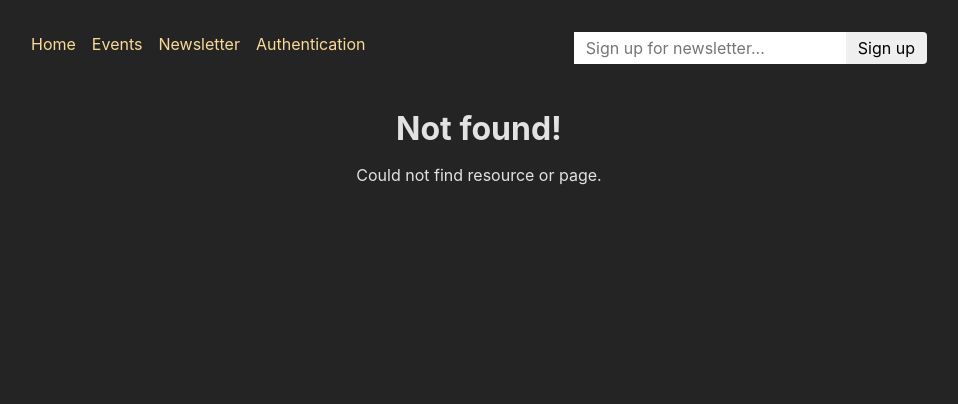
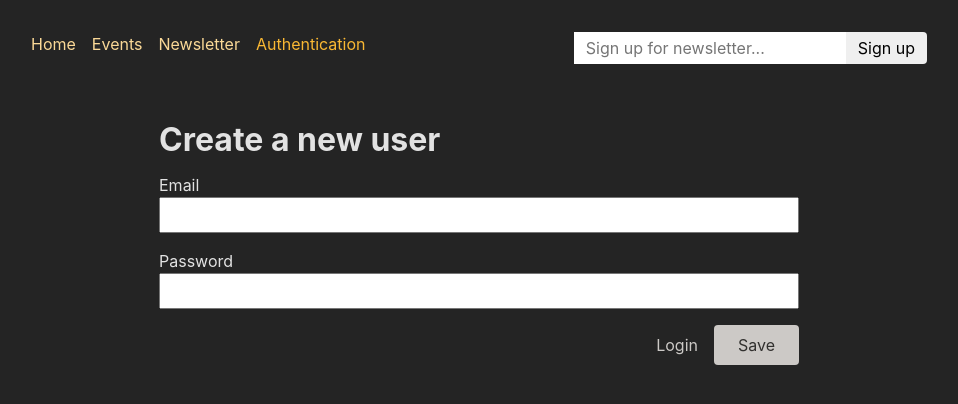
Before and after one commit to MarceloLeonCaceres/React-22-Authentication, a React (Create React App) app in the folder frontend/: page /auth in a window 1280 px wide. Before the commit this address had no page. Shown: the top 404 px of the page, without its empty margins (161-1119 px from the left). Built offline with nearby package versions, Linux system fonts and the light colour scheme.

Commit message:
491 Validating User Input and Outputting Validation Errors

```diff
--- a/frontend/src/App.js
+++ b/frontend/src/App.js
@@ -56,7 +56,7 @@ const router = createBrowserRouter([
         ],
       },
       {
-        path: 'authentication',
+        path: 'auth',
         element: <AuthenticationPage />,
         action: authAction
       },
--- a/frontend/src/components/AuthForm.js
+++ b/frontend/src/components/AuthForm.js
@@ -1,15 +1,33 @@
-import { Form, Link, useSearchParams } from 'react-router-dom';
+import {
+  Form,
+  Link,
+  useSearchParams,
+  useActionData,
+  useNavigation,
+} from "react-router-dom";
 
-import classes from './AuthForm.module.css';
+import classes from "./AuthForm.module.css";
 
 function AuthForm() {
+  const data = useActionData();
+  const navigation = useNavigation();
+
   const [searchParams] = useSearchParams();
-  const isLogin =searchParams.get('mode') === 'login';
+  const isLogin = searchParams.get("mode") === "login";
+  const isSubmitting = navigation.state === "submitting";
 
   return (
     <>
       <Form method="post" className={classes.form}>
-        <h1>{isLogin ? 'Log in' : 'Create a new user'}</h1>
+        <h1>{isLogin ? "Log in" : "Create a new user"}</h1>
+        {data && data.errors && (
+          <ul>
+            {Object.values(data.errors).map((err) => (
+              <li key={err}>{err}</li>
+            ))}
+          </ul>
+        )}
+        {data && data.message && <p>{data.message}</p>}
         <p>
           <label htmlFor="email">Email</label>
           <input id="email" type="email" name="email" required />
@@ -19,10 +37,12 @@ function AuthForm() {
           <input id="password" type="password" name="password" required />
         </p>
         <div className={classes.actions}>
-          <Link to={`?mode=${isLogin ? 'signup' : 'login'}`}>
-            {isLogin ? 'Create new user' : 'Login'}
+          <Link to={`?mode=${isLogin ? "signup" : "login"}`}>
+            {isLogin ? "Create new user" : "Login"}
           </Link>
-          <button>Save</button>
+          <button disabled={isSubmitting}>
+            {isSubmitting ? "Submitting..." : "Save"}
+          </button>
         </div>
       </Form>
     </>
--- a/frontend/src/components/MainNavigation.js
+++ b/frontend/src/components/MainNavigation.js
@@ -41,7 +41,7 @@ function MainNavigation() {
           </li>
           <li>
             <NavLink
-              to="/authentication?mode=login"
+              to="/auth?mode=login"
               className={({ isActive }) =>
                 isActive ? classes.active : undefined
               }
--- a/frontend/src/pages/Authentication.js
+++ b/frontend/src/pages/Authentication.js
@@ -23,7 +23,7 @@ export async function action({ request }) {
     password: data.get("password"),
   };
 
-  const response = fetch("http://localhost:8080/" + mode, {
+  const response = await fetch("http://localhost:8080/" + mode, {
     method: "POST",
     headers: {
       "Content-Type": "application/json",
```
